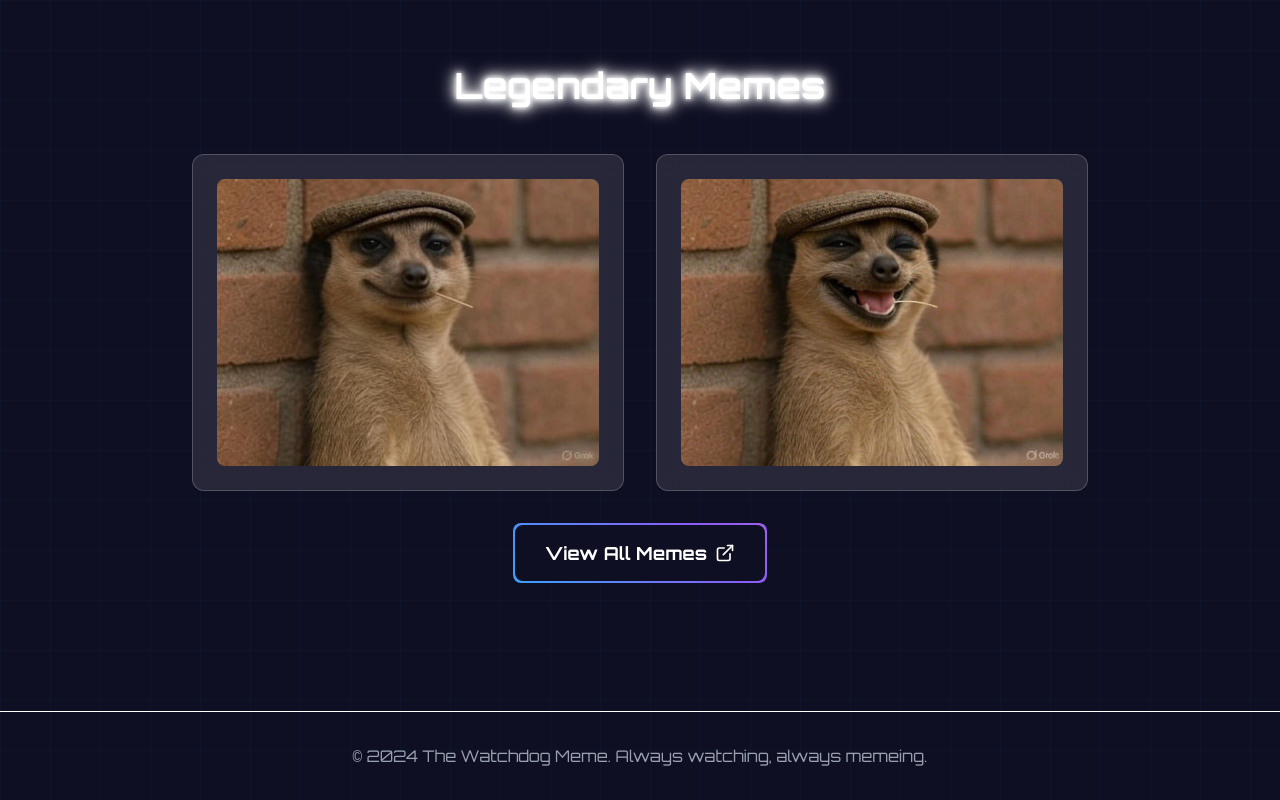
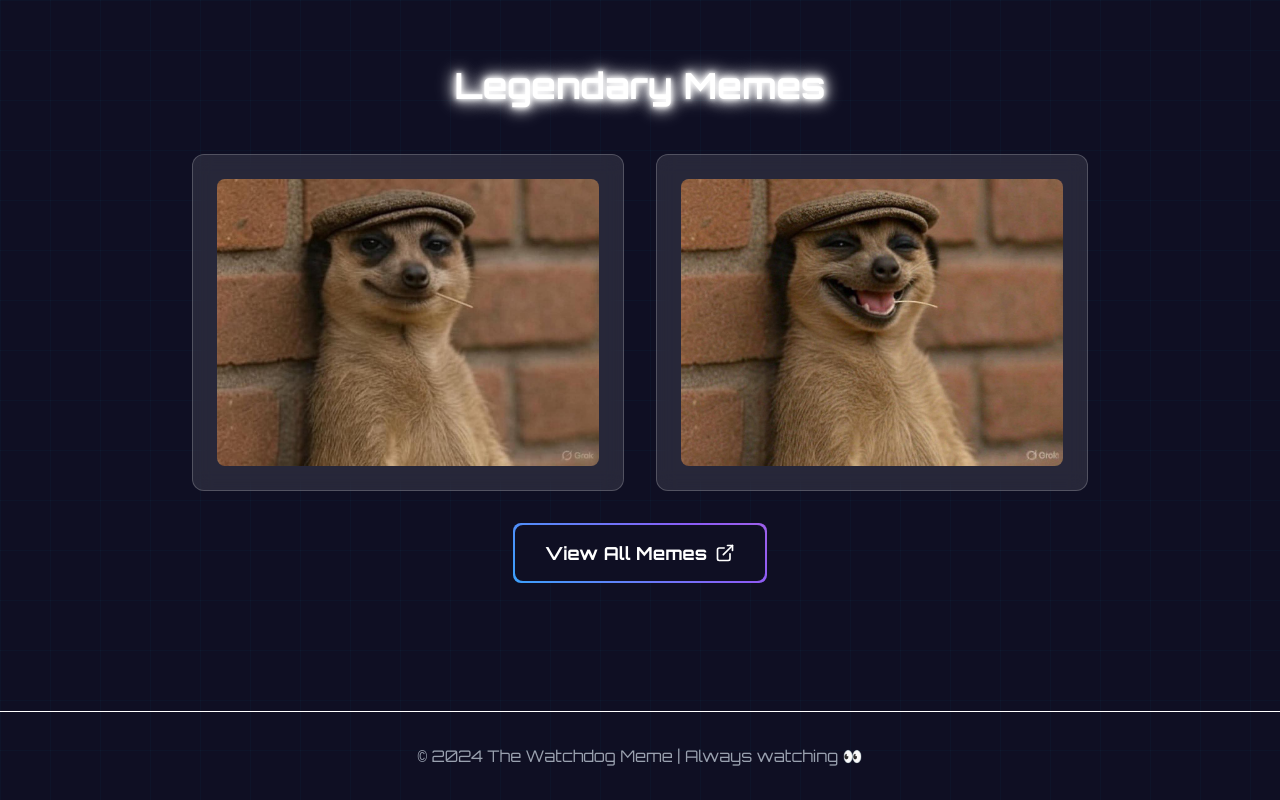
Before and after one commit to sixtusagbo/watchdog_meme, a Next.js app: page / in a window 1280 px wide. Shown: the part 900-1700 px from the top of the page. Built offline with nearby package versions, Linux system fonts and the light colour scheme.

Commit message:
Update footer

```diff
--- a/src/app/page.tsx
+++ b/src/app/page.tsx
@@ -259,7 +259,7 @@ export default function Home() {
       <footer className="relative z-10 mt-20 border-t border-neon-blue/20 py-8">
         <div className="max-w-7xl mx-auto px-6 text-center">
           <p className="text-gray-400">
-            © 2024 The Watchdog Meme. Always watching, always memeing.
+            © 2024 The Watchdog Meme | Always watching 👀
           </p>
         </div>
       </footer>
```
